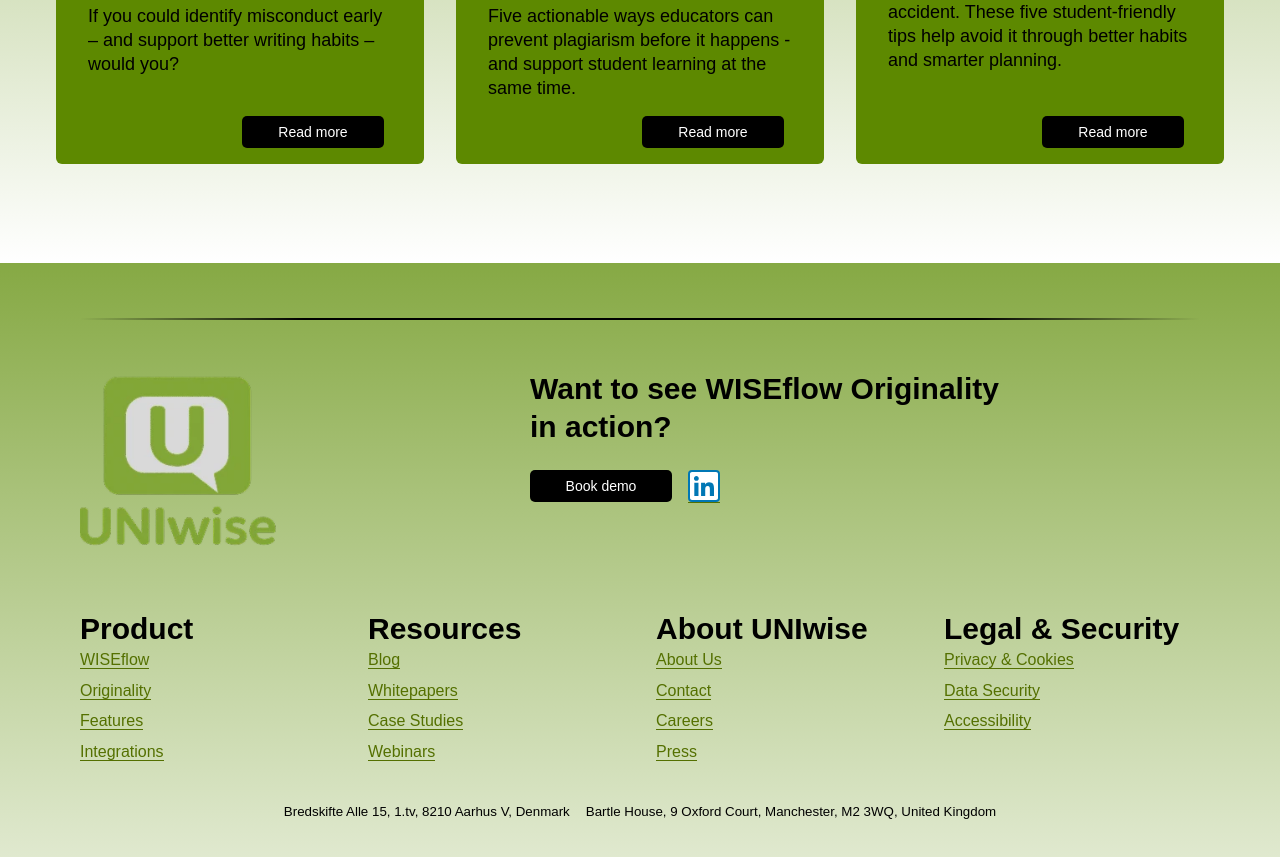
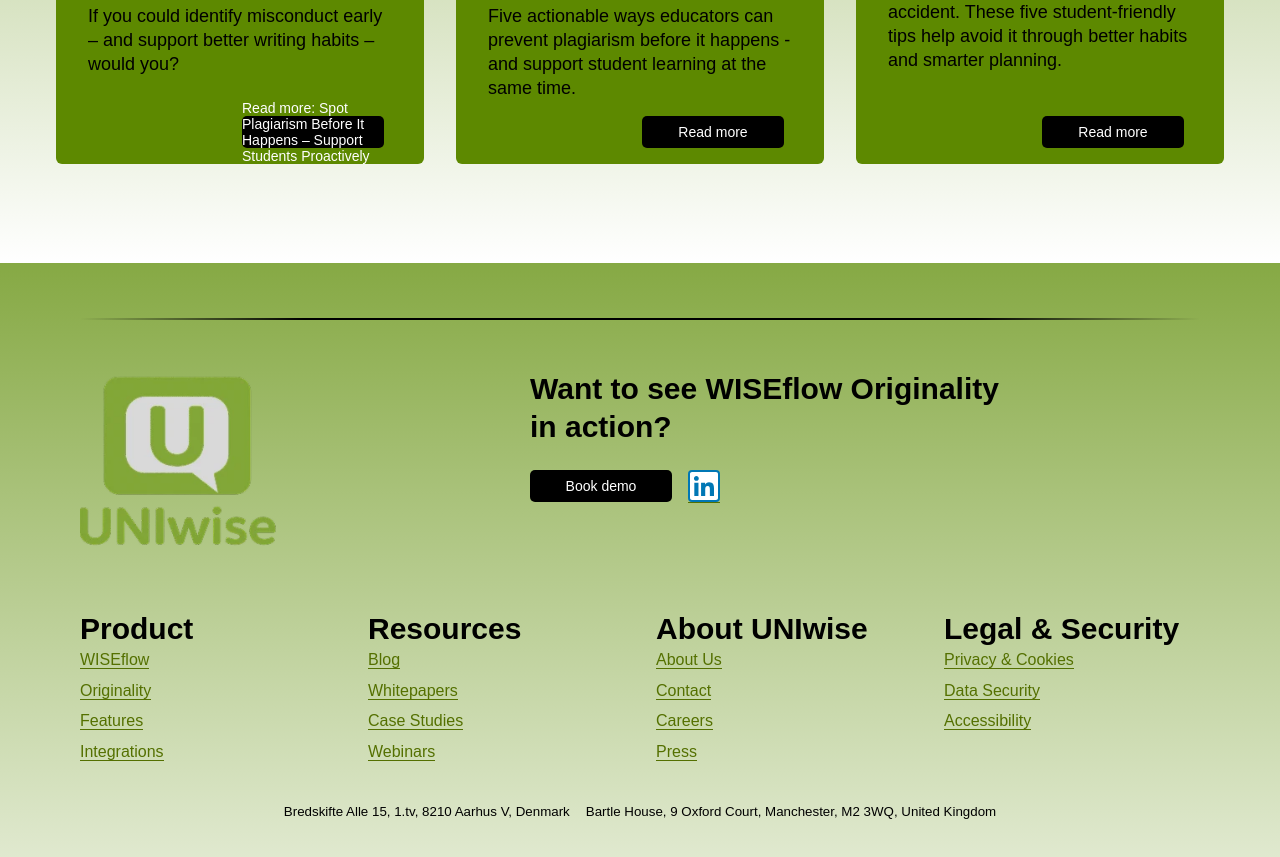
Before and after one commit to Rafy01/uniwise_originality, a React (Vite) app: page /originality in a window 1280 px wide. Shown: the part 2137-2994 px from the top of the page. Built offline with nearby package versions, Linux system fonts and the light colour scheme.

Commit message:
test: update CTA label for clarity and consistency in helpStudents blog card

```diff
--- a/src/data/blogs/help-students.tsx
+++ b/src/data/blogs/help-students.tsx
@@ -11,7 +11,8 @@ export const helpStudents: BlogCard & {
   excerpt:
     "If you could identify misconduct early – and support better writing habits – would you?",
   cta: {
-    label: "Read more",
+    label:
+      "Read more: Spot Plagiarism Before It Happens – Support Students Proactively",
     href: "/blog/help-students-before-they-plagiarise",
     "aria-label":
       "Read more: Spot Plagiarism Before It Happens – Support Students Proactively",
```
